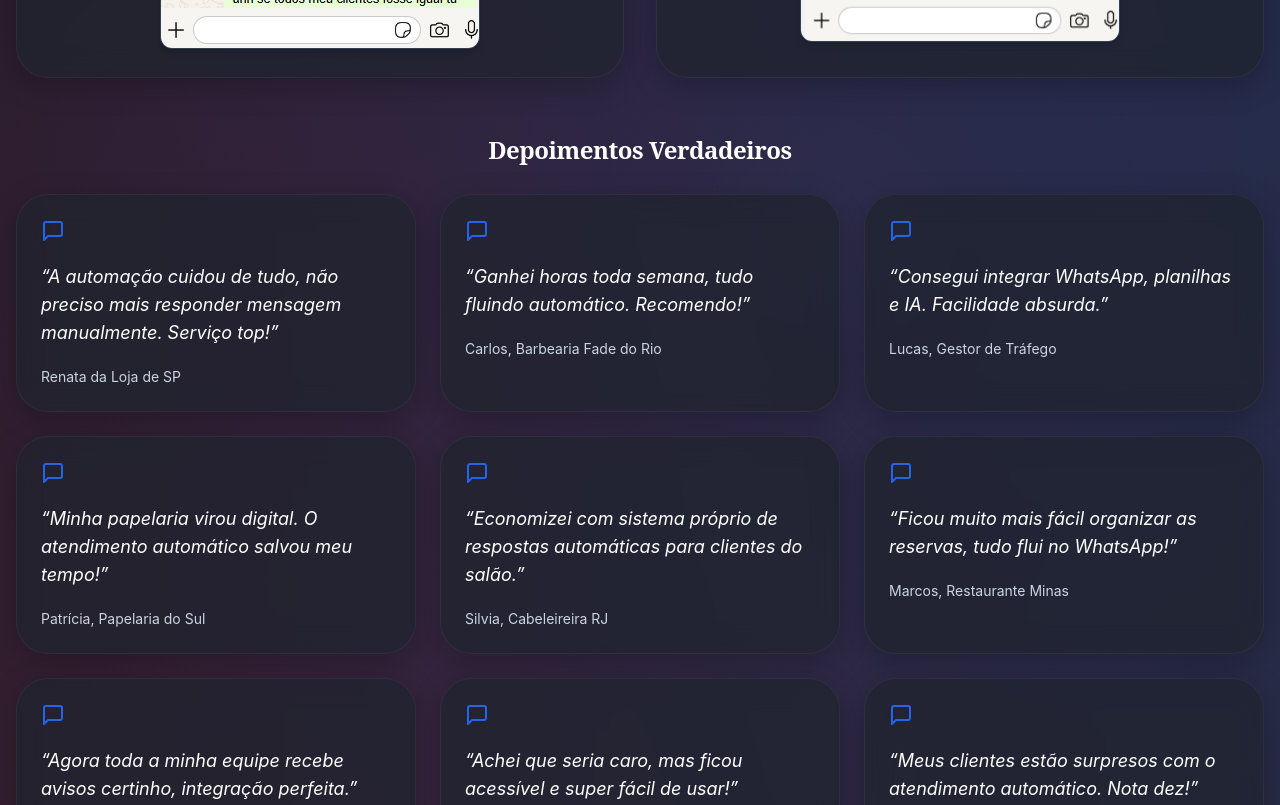
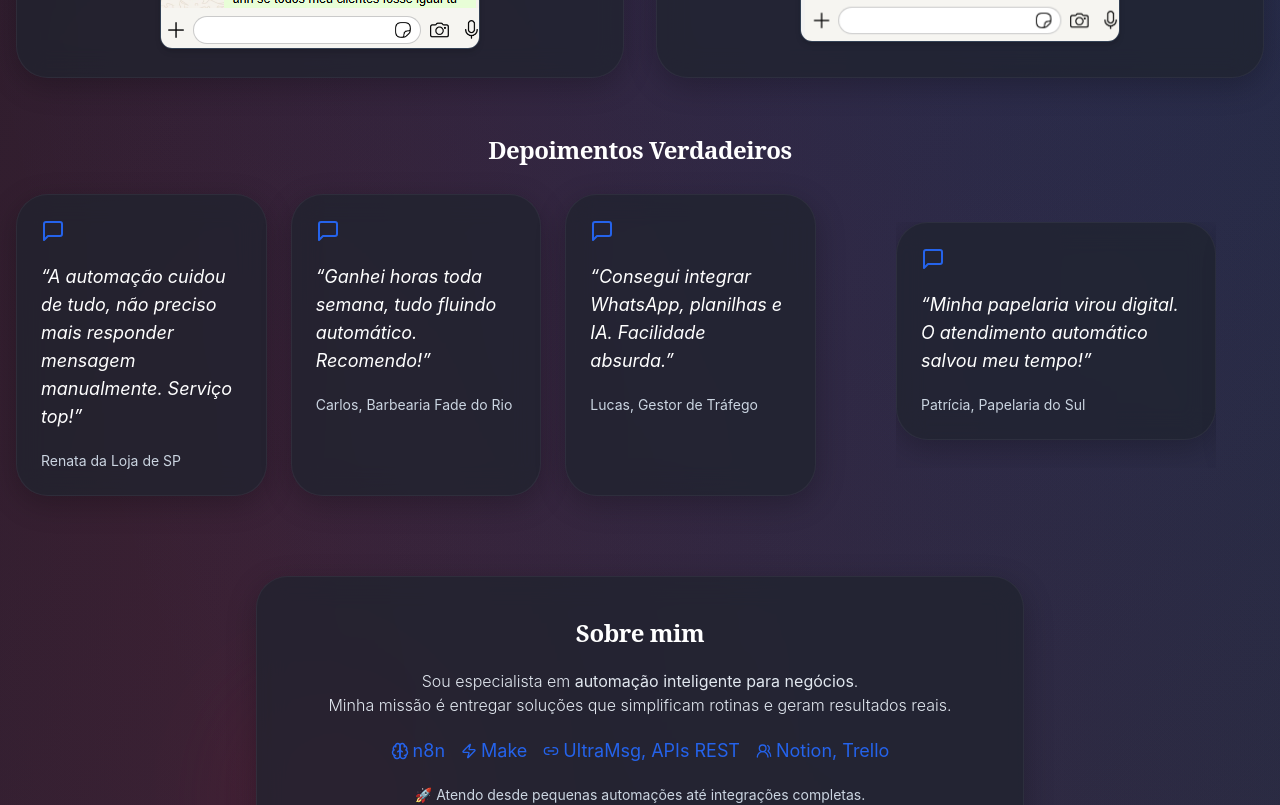
Before and after one commit to Alvo360/instant-biz-flows, a React (Vite) app: page / in a window 1280 px wide. Shown: the part 1700-2505 px from the top of the page. Built offline with nearby package versions, Linux system fonts and the light colour scheme.

Commit message:
Refactor: Implement carousel for testimonials
Implement a carousel to display a limited number of testimonials initially, with the remaining testimonials scrolling or floating to the side.

```diff
--- a/src/pages/Index.tsx
+++ b/src/pages/Index.tsx
@@ -1,5 +1,5 @@
-
 import { Zap, CalendarCheck2, Bot, Link2, Scissors, Users2, MessageSquare, Brain } from "lucide-react";
+import { Carousel, CarouselContent, CarouselItem } from "@/components/ui/carousel";
 
 const testimonials = [
   {
@@ -154,16 +154,40 @@ const Index = () => {
       </section>
 
       {/* Depoimentos */}
-      <section className="mt-14 z-10">
-        <h2 className="text-2xl font-bold text-white mb-7 text-center font-playfair">Depoimentos Verdadeiros</h2>
-        <div className="grid md:grid-cols-3 gap-6 px-4">
-          {testimonials.map((t,i) =>
-            <div key={i} className="glass-card p-6 flex flex-col gap-5 items-start">
-              <MessageSquare size={24} className="text-primary" />
-              <div className="text-lg font-normal italic text-white">{`“${t.quote}”`}</div>
-              <div className="text-sm text-slate-300">{t.author}</div>
-            </div>
-          )}
+      <section className="mt-14 z-10 w-full flex flex-col items-center">
+        <h2 className="text-2xl font-bold text-white mb-7 text-center font-playfair">
+          Depoimentos Verdadeiros
+        </h2>
+        <div className="w-full flex flex-col md:flex-row gap-6 px-4">
+          {/* 3 primeiros depoimentos fixos */}
+          <div className="grid grid-cols-1 md:grid-cols-3 gap-6 flex-1">
+            {testimonials.slice(0, 3).map((t, i) => (
+              <div key={i} className="glass-card p-6 flex flex-col gap-5 items-start animate-fade-in">
+                <MessageSquare size={24} className="text-primary" />
+                <div className="text-lg font-normal italic text-white">{`“${t.quote}”`}</div>
+                <div className="text-sm text-slate-300">{t.author}</div>
+              </div>
+            ))}
+          </div>
+          {/* Demais depoimentos em carrossel */}
+          <div className="md:w-1/3 md:ml-2 w-full mt-6 md:mt-0 flex flex-col justify-center">
+            <Carousel
+              opts={{ loop: true }}
+              className="w-full max-w-xs mx-auto"
+            >
+              <CarouselContent>
+                {testimonials.slice(3).map((t, i) => (
+                  <CarouselItem key={i}>
+                    <div className="glass-card p-6 flex flex-col gap-5 items-start">
+                      <MessageSquare size={24} className="text-primary" />
+                      <div className="text-lg font-normal italic text-white">{`“${t.quote}”`}</div>
+                      <div className="text-sm text-slate-300">{t.author}</div>
+                    </div>
+                  </CarouselItem>
+                ))}
+              </CarouselContent>
+            </Carousel>
+          </div>
         </div>
       </section>
 
```
